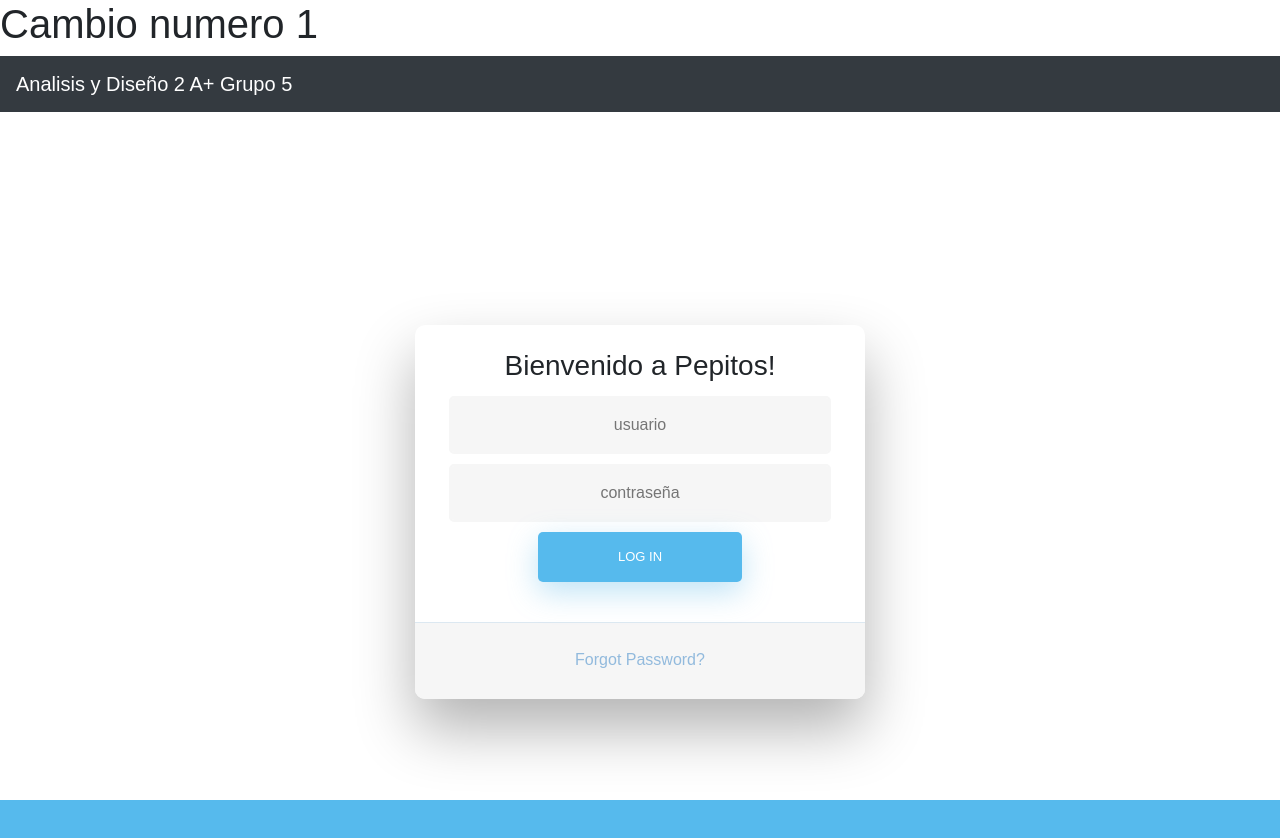
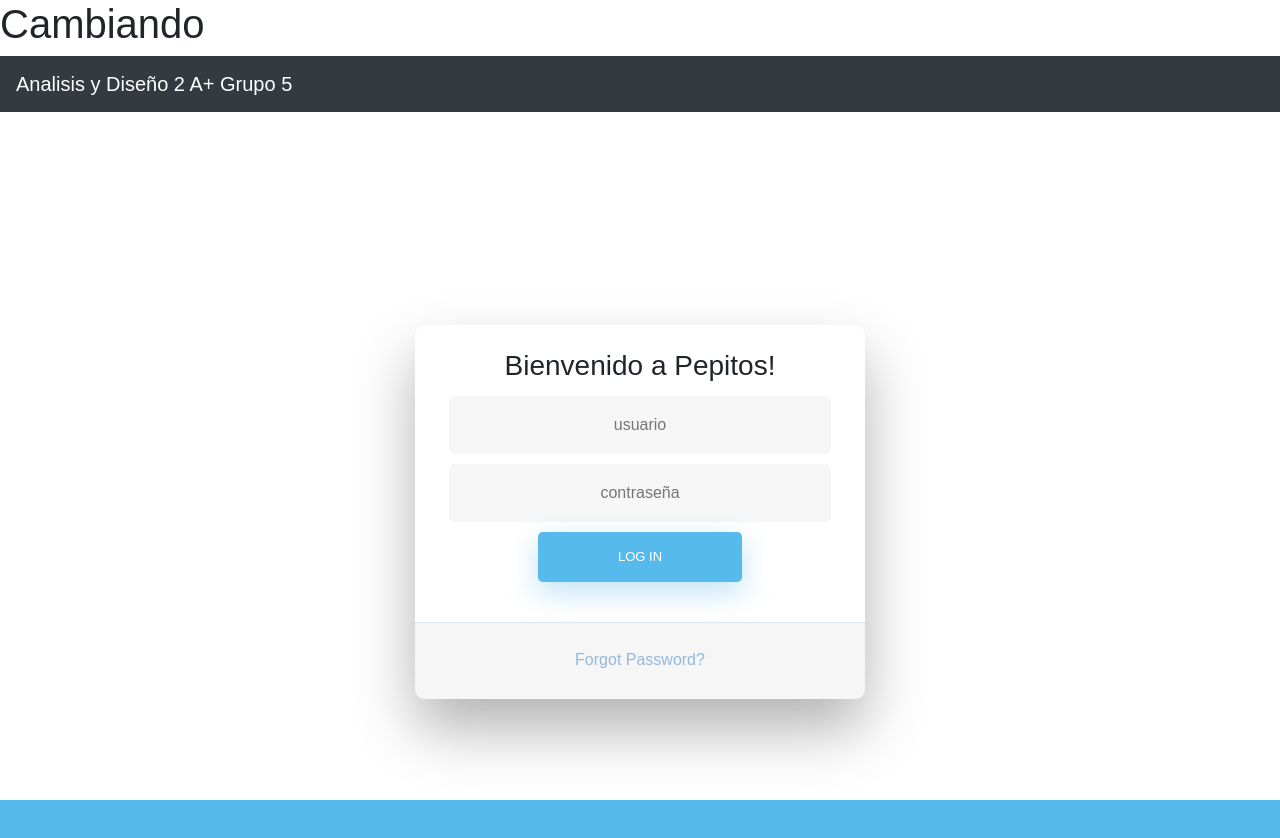
Before and after one commit to LRobles201503608/ProyectoParcial1Pepitos, a website: page mvc/src/views/login.html in a window 1280 px wide. Drawn offline with nearby package versions, Linux system fonts and the light colour scheme.

Commit message:
cambiando para calificar

```diff
--- a/mvc/src/views/login.html
+++ b/mvc/src/views/login.html
@@ -328,7 +328,7 @@ input[type=text]:placeholder {
 
 </head>
 <body>
-  <h1>Cambio numero 1</h1>
+  <h1>Cambiando</h1>
     <nav class="navbar navbar-expand-sm bg-dark navbar-dark">
         <a class="navbar-brand" href="#">Analisis y Diseño 2    A+    Grupo 5</a>
       </nav>
```
